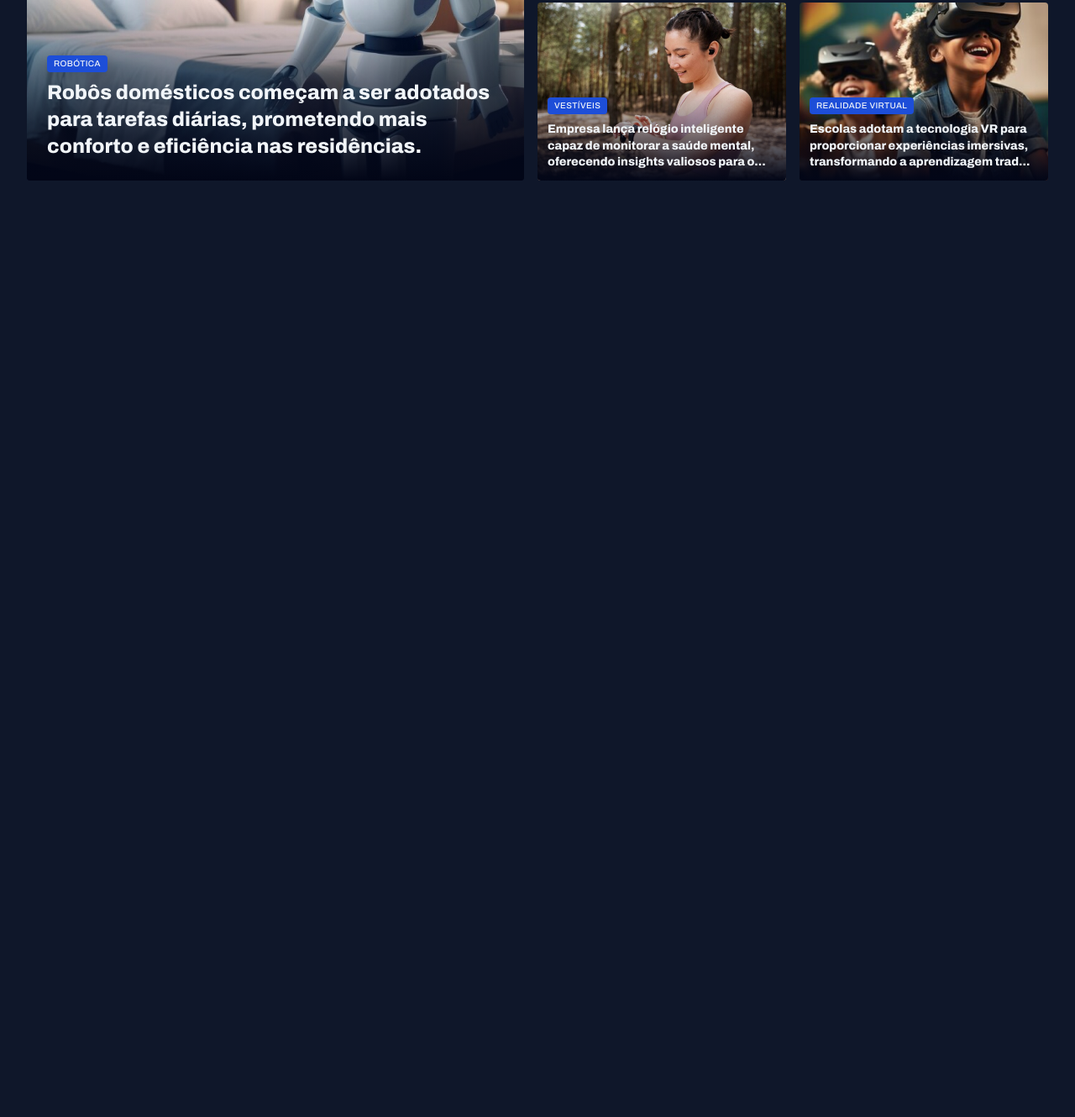
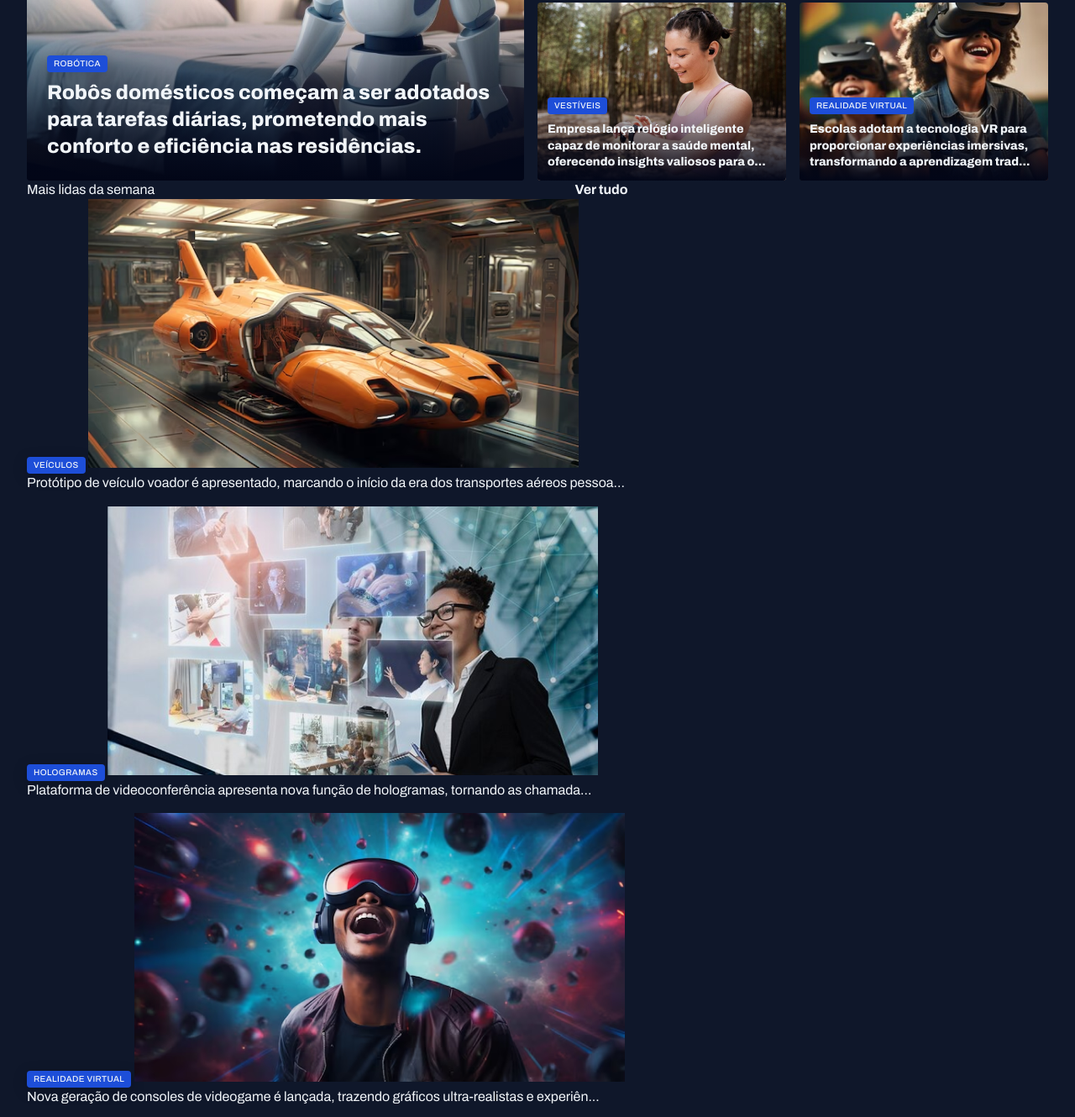
Before and after one commit to THShikota/Projeto-Portal-de-Noticias, a plain HTML site: page index.html in a window 1280 px wide. Shown: the part 380-1710 px from the top of the page at 84% size. Before the commit the page ends 800 px from the top, so only its background shows below. Drawn offline with Linux system fonts and the light colour scheme.

Commit message:
estruturando a seção mais lidas da semana

```diff
--- a/index.html
+++ b/index.html
@@ -105,6 +105,41 @@
                 </figure>
             </div>
         </section>
+
+        <section id="weekly">
+            <header class="grid grid-flow-col">
+              <h3>Mais lidas da semana</h3>
+              <a href="#" class="grid grid-flow-col">
+                <strong>Ver tudo</strong>
+                <span></span>
+              </a>
+            </header>
+            <div class="grid gap-16">
+                <figure>
+                    <span class="content-tag">veículos</span>
+                    <img src="assets/images/Image 06.png" alt="">
+                    <p>Protótipo de veículo voador é apresentado, marcando o início da era dos transportes aéreos pessoa...</p>
+                </figure>
+
+                <figure>
+                    <span class="content-tag">hologramas</span>
+                    <img src="assets/images/Image 07.png" alt="">
+                    <p>Plataforma de videoconferência apresenta nova função de hologramas, tornando as chamada...</p>
+                </figure>
+
+                <figure>
+                    <span class="content-tag">realidade virtual</span>
+                    <img src="assets/images/Image 08.png" alt="">
+                    <p>Nova geração de consoles de videogame é lançada, trazendo gráficos ultra-realistas e experiên...</p>
+                </figure>
+
+                <figure>
+                    <span class="content-tag">internet</span>
+                    <img src="assets/images/Image 09.png" alt="">
+                    <p>Projeto busca oferecer internet de alta velocidade em áreas remotas através de satélites.</p>
+                </figure>
+            </div>
+        </section>
     </main>
 
 </body>
```
